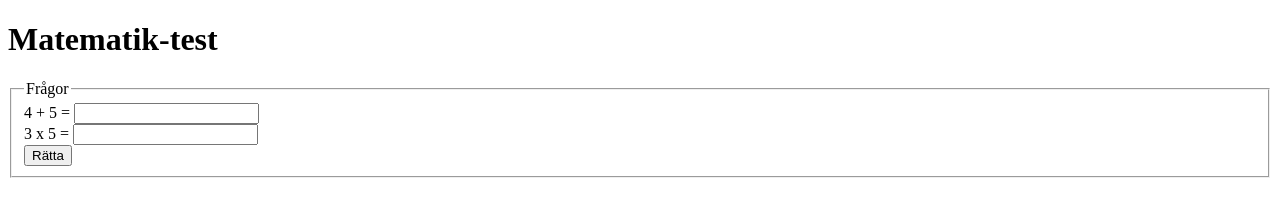
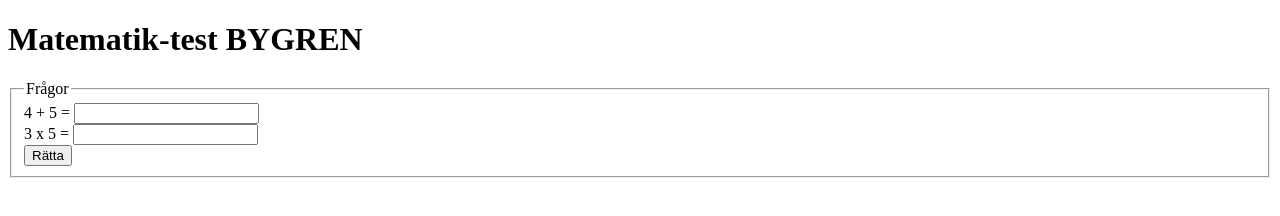
Before and after one commit to ByHe/momnent-0, a plain HTML site: page www/public/index.html in a window 1280 px wide. Drawn offline with Linux system fonts and the light colour scheme.

Commit message:
add name

```diff
--- a/www/public/index.html
+++ b/www/public/index.html
@@ -4,7 +4,7 @@
     <meta http-equiv="Content-Type" content="text/html;charset=UTF-8">
 </head>
 <body>
-<h1>Matematik-test</h1>
+<h1>Matematik-test BYGREN</h1>
 <form action="u1/evaluate.php" method="post">
    <fieldset>
        <legend>Frågor</legend>
```
